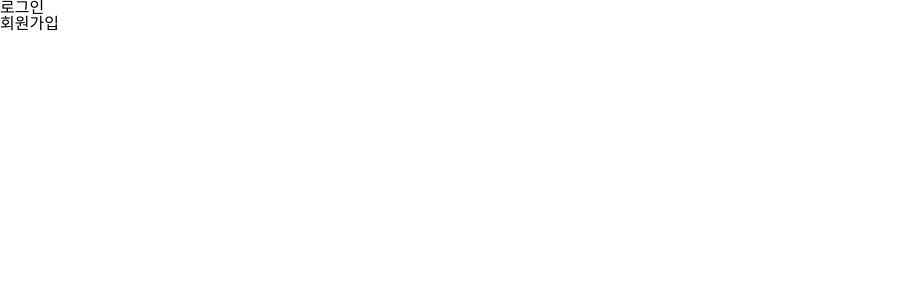
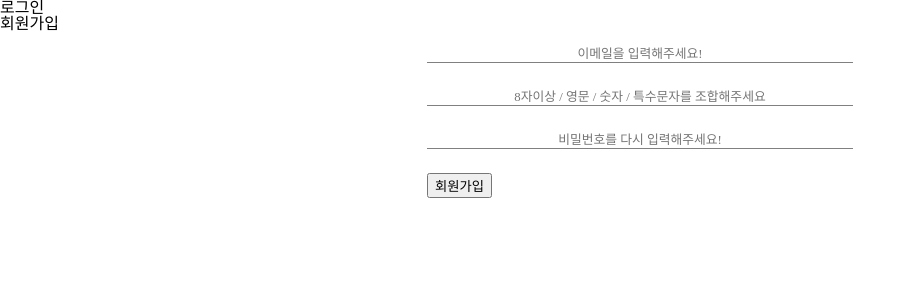
Before and after one commit to codingbe/wanted-pre-onboarding-challenge-fe-1, a React (Vite) app in the folder client/: page /auth/signup in a window 1280 px wide. Shown: the top 300 px of the page, without its empty margins (0-916 px from the left). Built offline with nearby package versions, Linux system fonts and the light colour scheme.

Commit message:
Update: signup css 추가

```diff
--- a/client/src/components/Auth/SignUp.tsx
+++ b/client/src/components/Auth/SignUp.tsx
@@ -1,3 +1,91 @@
+import { useForm } from "react-hook-form";
+import styled from "styled-components";
+
+const Form = styled.form`
+  max-width: 450px;
+  width: 100%;
+  margin: 0 auto;
+  padding: 12px;
+`;
+const FormColumn = styled.div`
+  display: flex;
+  flex-direction: column;
+  justify-content: center;
+  margin-bottom: 24px;
+`;
+const Input = styled.input`
+  all: unset;
+  border-bottom: 1px solid gray;
+  &::placeholder {
+    text-align: center;
+    font-size: 0.8rem;
+  }
+`;
+const Submit = styled.button``;
+const ErrMsg = styled.span``;
+
 export default function SignUp() {
-  return <div>SignUp</div>;
+  const {
+    register,
+    handleSubmit,
+    formState: { errors },
+    getValues,
+  } = useForm({ mode: "onChange" });
+
+  function onSubmit(data: any) {
+    console.log(errors);
+  }
+
+  return (
+    <Form onSubmit={handleSubmit(onSubmit)}>
+      <FormColumn>
+        <Input
+          {...register("email", {
+            required: "이메일을 입력해주세요!",
+            validate: {
+              check: (value) => {
+                const regex = new RegExp(/^[0-9a-zA-Z]([-_\.]?[0-9a-zA-Z])*@[0-9a-zA-Z]([-_\.]?[0-9a-zA-Z])*\.[a-zA-Z]{2,3}$/);
+                const isValid = regex.test(value);
+                if (!isValid) return "이메일을 정확히 입력해주세요";
+                if (value === "") return "이메일을 꼭 입력해주세요";
+              },
+            },
+          })}
+          placeholder="이메일을 입력해주세요!"
+        />
+        <ErrMsg>{errors.email?.message as string}</ErrMsg>
+      </FormColumn>
+      <FormColumn>
+        <Input
+          {...register("password", {
+            required: "비밀번호를 입력해주세요!",
+            pattern: {
+              value: /^(?=.*[A-Za-z])(?=.*\d)(?=.*[@$!%*#?&])[A-Za-z\d@$!%*#?&]{8,}$/,
+              message: "8자이상 / 영문 / 숫자 / 특수문자를 조합해주세요",
+            },
+          })}
+          placeholder="8자이상 / 영문 / 숫자 / 특수문자를 조합해주세요"
+          type="password"
+        />
+        <ErrMsg>{errors.password?.message as string}</ErrMsg>
+      </FormColumn>
+      <FormColumn>
+        <Input
+          {...register("password2", {
+            required: "비밀번호를 다시 입력해주세요!",
+            validate: {
+              check: (value) => {
+                const { password } = getValues();
+                if (password !== value) return "비밀번호가 일치하지 않습니다!";
+              },
+            },
+          })}
+          type="password"
+          placeholder="비밀번호를 다시 입력해주세요!"
+        />
+        <ErrMsg>{errors.password2?.message as string}</ErrMsg>
+      </FormColumn>
+      <Submit type="submit">회원가입</Submit>
+    </Form>
+  );
 }
--- a/client/src/components/GlobalStyle.tsx
+++ b/client/src/components/GlobalStyle.tsx
@@ -3,6 +3,9 @@ import { reset } from "styled-reset";
 
 const GlobalStyle = createGlobalStyle`
     ${reset}
+    * {
+        box-sizing: border-box;
+    }
     a {
         all: unset;
     }
--- a/client/src/pages/Auth.tsx
+++ b/client/src/pages/Auth.tsx
@@ -8,8 +8,8 @@ export default function Auth() {
     <>
       <Nav />
       <Routes>
-        <Route path="/auth/login" element={<Login />} />
-        <Route path="/auth/signup" element={<SignUp />} />
+        <Route path="login" element={<Login />} />
+        <Route path="signup" element={<SignUp />} />
       </Routes>
     </>
   );
```
Also changed, not shown: 1 other file (tests, documents, lock files or other folders).
